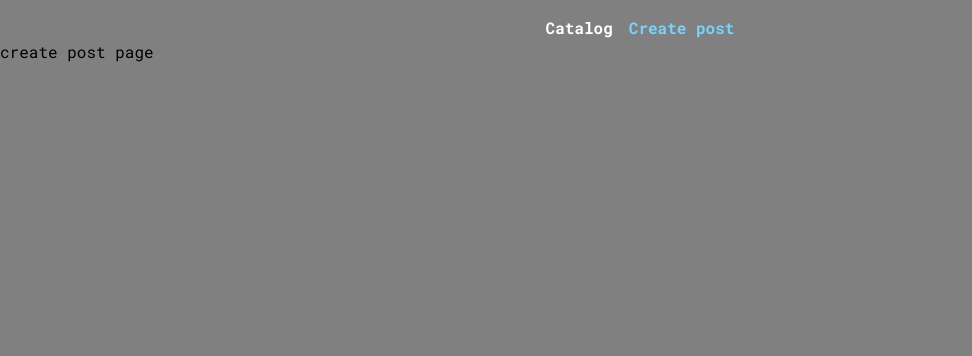
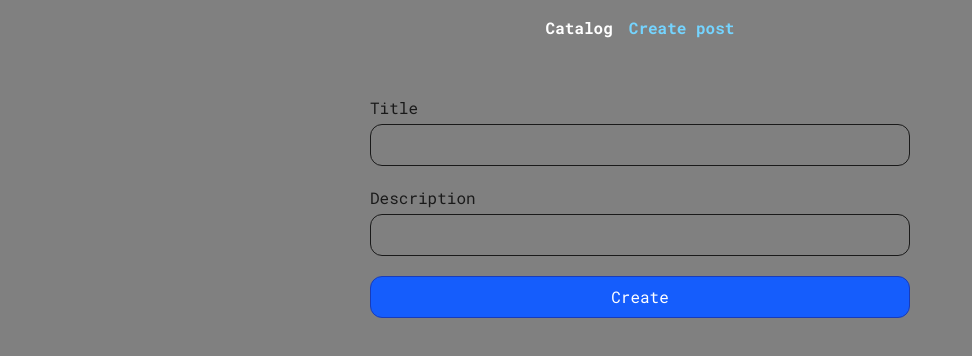
Before and after one commit to victor-metodiev/react-ts-demo-project, a React (Vite) app: page /create in a window 1280 px wide. Shown: the top 356 px of the page, without its empty margins (0-972 px from the left). Built offline with nearby package versions, Linux system fonts and the light colour scheme.

Commit message:
Added add post functionality

```diff
--- a/src/pages/CreatePost.tsx
+++ b/src/pages/CreatePost.tsx
@@ -1,3 +1,114 @@
+import { useState } from "react";
+import { useNavigate } from "react-router-dom";
+
+type FormErrors = {
+  title: string[];
+  description: string[];
+};
+
 export const CreatePost = () => {
-  return <div>create post page</div>;
+  const [form, setForm] = useState({ title: "", description: "" });
+  const [formError, setFormErrors] = useState<FormErrors>({
+    title: [],
+    description: [],
+  });
+
+  const navigate = useNavigate();
+
+  const handleFormValueChange = (e: React.ChangeEvent<HTMLInputElement>) => {
+    const { name, value } = e.target;
+    setForm((prev) => ({ ...prev, [name]: value }));
+    setFormErrors((prev) => ({ ...prev, [name]: [] }));
+  };
+
+  const onFormSubmit = async (e: React.SubmitEvent<HTMLFormElement>) => {
+    e.preventDefault();
+
+    const title = form.title.trim();
+    const description = form.description.trim();
+
+    const errors: FormErrors = { title: [], description: [] };
+
+    if (title.length === 0) {
+      errors.title.push("Title must be at least 1 character long.");
+    }
+    if (description.length === 0) {
+      errors.description.push("Description must be at least 1 character long.");
+    }
+
+    if (errors.title.length > 0 || errors.description.length > 0) {
+      setFormErrors(errors);
+      return;
+    }
+
+    try {
+      await fetch("https://jsonplaceholder.typicode.com/posts", {
+        method: "POST",
+        body: JSON.stringify({
+          title: title,
+          body: description,
+          userId: 1,
+        }),
+        headers: {
+          "Content-type": "application/json; charset=UTF-8",
+        },
+      });
+
+      setForm(() => ({ title: "", description: "" }));
+      navigate("/");
+    } catch (error) {
+      console.error(
+        "Error occured while trying to create a new post. Error: ",
+        error,
+      );
+    }
+  };
+
+  return (
+    <form
+      onSubmit={onFormSubmit}
+      className="flex flex-col gap-4 my-14 w-135 mx-auto"
+    >
+      <div className="flex flex-col gap-1 opacity-80">
+        <span>Title</span>
+        <input
+          type="text"
+          name="title"
+          value={form.title}
+          onChange={handleFormValueChange}
+          className="border px-3 py-2 rounded-xl outline-none"
+        />
+        <div className="flex flex-col gap-1">
+          {formError.title.map((error, index) => (
+            <span key={index} className="text-red-500 text-sm">
+              {error}
+            </span>
+          ))}
+        </div>
+      </div>
+      <div className="flex flex-col gap-1 opacity-80">
+        <span>Description</span>
+        <input
+          type="text"
+          name="description"
+          value={form.description}
+          onChange={handleFormValueChange}
+          className="border px-3 py-2 rounded-xl outline-none"
+        />
+        <div className="flex flex-col gap-1">
+          {formError.description.map((error, index) => (
+            <span key={index} className="text-red-500 text-sm">
+              {error}
+            </span>
+          ))}
+        </div>
+      </div>
+      <button
+        type="submit"
+        className="border px-3 py-2 rounded-xl bg-blue-600 border-blue-800 outline-none text-white hover:cursor-pointer hover:bg-blue-500 hover:border-blue-600"
+      >
+        Create
+      </button>
+    </form>
+  );
 };
```
